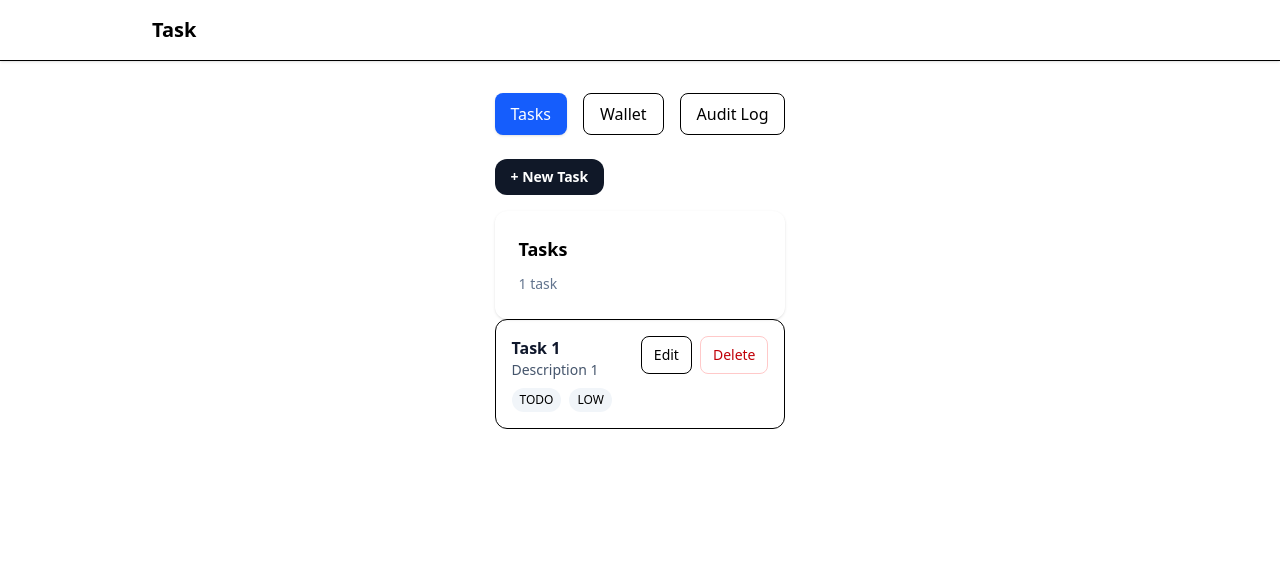
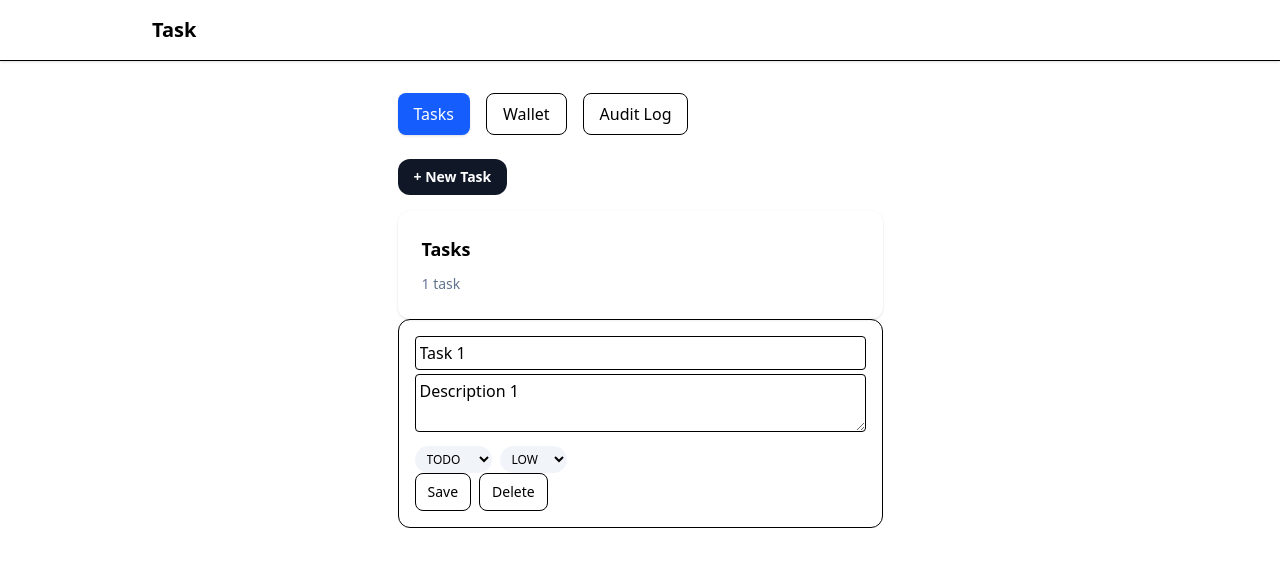
Before and after one commit to antonella-deboracalvio/test-task-wallet, a React (Vite) app: page / in a window 1280 px wide. Both pictures are taken after a click on the button "Edit". Shown: the top 566 px of the page. Built offline with nearby package versions, Linux system fonts and the light colour scheme.

Commit message:
implement task editing and delete- working logic

```diff
--- a/src/App.tsx
+++ b/src/App.tsx
@@ -41,7 +41,9 @@ export default function App() {
     }
   ]);
 
-  const [editTask, setEditTask] = useState<Task | null>(null);
+  const [editTaskId, setEditTaskId] = useState<string | null>(null);
+
+
 
   return (
     <div className="flex flex-col min-h-screen">
@@ -88,15 +90,59 @@ export default function App() {
               key={task.id}
               className="border rounded-xl p-4 hover:bg-slate-50 transition"
             >
-
               <div className="flex justify-between items-start">
                 <div>
-                    <p className="font-semibold text-slate-900">
-                      {task.title}
-                    </p>
-                    <p className="text-sm text-slate-600">
-                      {task.description}
-                    </p>
+
+                  {editTaskId === task.id ? (
+                    <>
+                      <input
+                        className="border p-1 rounded w-full"
+                        value={task.title}
+                        onChange={(e) =>
+                          setTasks(getUpdateTask(tasks, { ...task, title: e.target.value }))
+                        }
+                      />
+
+                      <textarea
+                        className="border p-1 rounded w-full mt-1"
+                        value={task.description}
+                        onChange={(e) =>
+                          setTasks(getUpdateTask(tasks, { ...task, description: e.target.value }))
+                        }
+                      />
+
+                      <div className="mt-2 flex gap-2">
+                        <select className="text-xs px-2 py-1 rounded-full bg-slate-100"
+                          value={task.status}
+                          onChange={(e) =>
+                            setTasks(getUpdateTask(tasks, { ...task, status: e.target.value as Status }))
+                          }>
+
+                          <option value="TODO">TODO</option>
+                          <option value="DOING">DOING</option>
+                          <option value="DONE">DONE</option>
+                        </select>
+
+                        <select className="text-xs px-2 py-1 rounded-full bg-slate-100"
+                          value={task.priority}
+                          onChange={(e) =>
+                            setTasks(getUpdateTask(tasks, { ...task, priority: e.target.value as Priority }))
+                          }
+                        >
+                          <option value="LOW">LOW</option>
+                          <option value="MED">MED</option>
+                          <option value="HIGH">HIGH</option>
+                        </select>
+                      </div>
+                    </>
+
+                  ) : (
+
+                    <>
+
+                      <div>
+                        <h2 className="text-lg font-semibold">{task.title}</h2>
+                        <p className="text-sm text-slate-500">{task.description}</p>
                         <div className="mt-2 flex gap-2">
                           <span className="text-xs px-2 py-1 rounded-full bg-slate-100">
                             {task.status}
@@ -106,16 +152,28 @@ export default function App() {
                           </span>
                         </div>
                       </div>
+                    </>
+                  )}
+                </div>
+              </div>
+
               <div className="flex gap-2">
+                {editTaskId === task.id ? (
                   <button className="text-sm px-3 py-2 rounded-lg border hover:bg-white"
-                    onClick={() => setEditTask(task)}>
+                    onClick={() => setEditTaskId(null)}>
+                    Save
+                  </button>
+                ) : (
+
+                  <button className="text-sm px-3 py-2 rounded-lg border hover:bg-white"
+                    onClick={() => setEditTaskId(task.id)}>
                     Edit
                   </button>
-                    <button className="text-sm px-3 py-2 rounded-lg border border-red-200 text-red-700 hover:bg-red-50"
-                    onClick={()=> setTasks(getDeleteTask(tasks, task.id))}>
+                )}
+                <button className="text-sm px-3 py-2 rounded-lg border hover:bg-white"
+                  onClick={() => setTasks(getDeleteTask(tasks, task.id))}>
                   Delete
                 </button>
-                  </div>
               </div>
             </li>
           ))}
```
Lines whose indentation alone changed are shown as unchanged.
